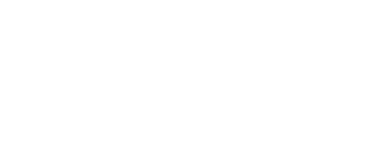
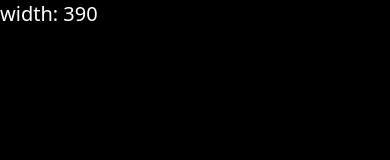
Before and after one commit to SasnarineDeodat/tailwindcss-from-scratch-learn-by-building-projects, a plain HTML site: page tailwind-sandbox/tailwind-sandbox-starter/11-breakpoints/index.html in a window 390 px wide. Drawn offline with nearby package versions, Linux system fonts and the light colour scheme.

Commit message:
Breakpoint Classes & Media Queries

```diff
--- a/tailwind-sandbox/tailwind-sandbox-starter/11-breakpoints/index.html
+++ b/tailwind-sandbox/tailwind-sandbox-starter/11-breakpoints/index.html
@@ -8,7 +8,21 @@
     <title>Breakpoints & Media Queries</title>
   </head>
   <!-- Tailwind is mobile-first -->
-  <body></body>
+  <body
+    class="bg-black sm:bg-green-800 md:bg-blue-800 lg:bg-yellow-800 xl:bg-purple-800 2xl:bg-red-800"
+  >
+    <h1 class="text-white text-xl md:text-3xl xl:text-5xl"></h1>
+    <script>
+      function showBrowserWidth() {
+        const width = window.innerWidth;
+
+        document.querySelector("h1").innerText = `width: ${width}`;
+      }
+
+      window.onload = showBrowserWidth;
+      window.onresize = showBrowserWidth;
+    </script>
+  </body>
 </html>
 
 <!-- Breakpoint Classes
```
